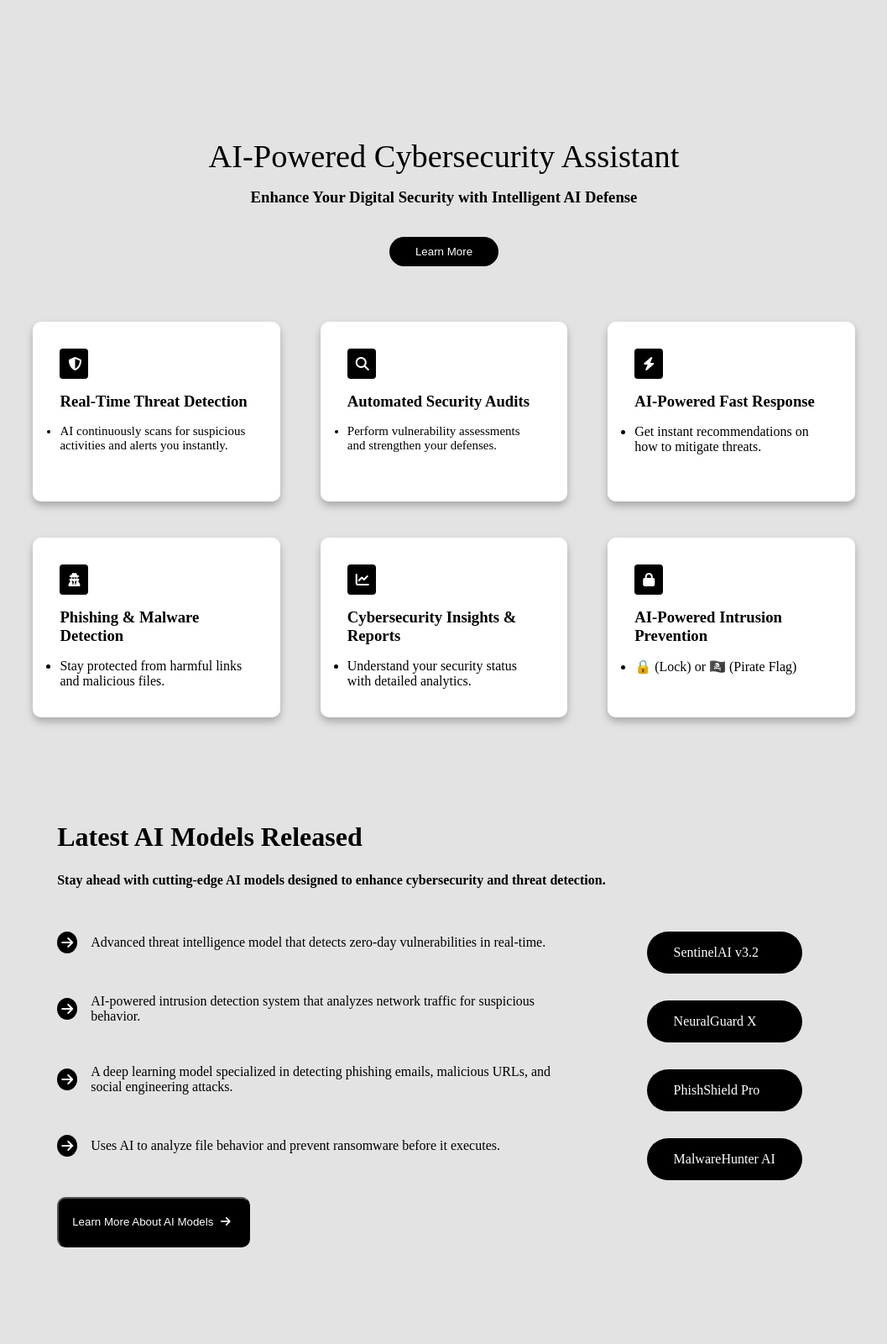
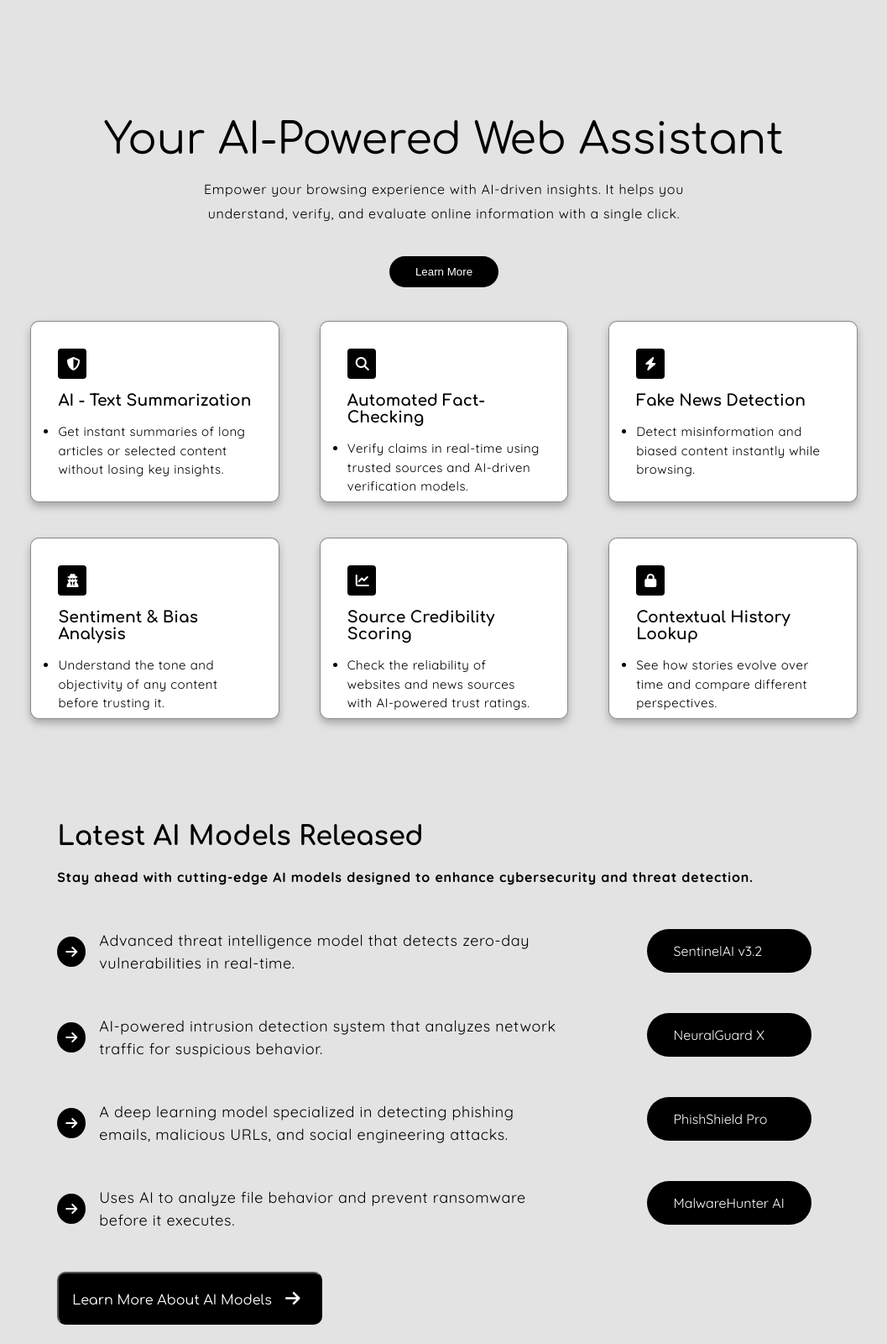
Before and after one commit to charantm7/landing-pages, a plain HTML site: page index.html in a window 1280 px wide. Shown: the part 740-2340 px from the top of the page at 84% size, without its empty margins (111-1168 px from the left). Drawn offline with nearby package versions, Linux system fonts and the light colour scheme; some packages are replaced by stand-ins of ours; a script that the page names is missing; a web font is replaced by a local one.

Commit message:
updated the font and animations

```diff
--- a/index.html
+++ b/index.html
@@ -3,12 +3,15 @@
   <head>
     <meta charset="UTF-8" />
     <meta name="viewport" content="width=device-width, initial-scale=1.0" />
-    <title>Document</title>
+    <title>Veritas AI</title>
     <script type="module" src="https://unpkg.com/@splinetool/viewer@1.9.82/build/spline-viewer.js"></script>
     <link rel="stylesheet" href="style.css" />
     <link rel="preconnect" href="https://fonts.googleapis.com" />
     <link rel="preconnect" href="https://fonts.gstatic.com" crossorigin />
-    <link href="https://fonts.googleapis.com/css2?family=Jersey+10&display=swap" rel="stylesheet" />
+    <link
+      href="https://fonts.googleapis.com/css2?family=Jersey+10&family=Space+Grotesk:wght@300..700&display=swap"
+      rel="stylesheet"
+    />
     <link rel="stylesheet" href="https://cdnjs.cloudflare.com/ajax/libs/aos/2.3.4/aos.css" />
     <!-- Font Awesome CDN -->
     <link rel="stylesheet" href="https://cdnjs.cloudflare.com/ajax/libs/font-awesome/6.5.1/css/all.min.css" />
@@ -31,69 +34,85 @@
     </nav>
     <main>
       <div class="landing1" data-aos="fade-up" data-aos-duration="2000">
-        <p style="font-size: 3vw">AI-Powered Cybersecurity Assistant</p>
-        <h3>Enhance Your Digital Security with Intelligent AI Defense</h3>
+        <p style="font-size: 4vw; font-weight: 5000px">Your AI-Powered Web Assistant</p>
+        <p
+          style="width: 45%; text-align: center; line-height: 1.8; font-size: 16px; letter-spacing: 0.7px"
+          class="quicksand"
+        >
+          Empower your browsing experience with AI-driven insights. It helps you understand, verify, and
+          evaluate online information with a single click.
+        </p>
         <button>Learn More</button>
       </div>
-      <div class="landing2">
-        <div class="card left-1" data-aos="fade-up" data-aos-duration="2000">
+      <div class="landing2" data-aos="fade-up" data-aos-duration="2000">
+        <div class="card left-1">
           <i class="fa-solid fa-shield-alt"></i>
-          <h3>Real-Time Threat Detection</h3>
+          <h3>AI - Text Summarization</h3>
           <ul>
-            <li style="font-size: 15px">
-              AI continuously scans for suspicious activities and alerts you instantly.
+            <li style="font-size: 15px; line-height: 1.5; letter-spacing: 0.5px" class="quicksand">
+              Get instant summaries of long articles or selected content without losing key insights.
             </li>
           </ul>
         </div>
-        <div class="card left-1" data-aos="fade-up" data-aos-duration="2000">
+        <div class="card left-1">
           <i class="fa-solid fa-search"></i>
-          <h3>Automated Security Audits</h3>
+          <h3>Automated Fact-Checking</h3>
           <ul>
-            <li style="font-size: 15px">Perform vulnerability assessments and strengthen your defenses.</li>
+            <li style="font-size: 15px; line-height: 1.5; letter-spacing: 0.5px" class="quicksand">
+              Verify claims in real-time using trusted sources and AI-driven verification models.
+            </li>
           </ul>
         </div>
-        <div class="card right-1" data-aos="fade-up" data-aos-duration="2000">
+        <div class="card right-1">
           <i class="fa-solid fa-bolt"></i>
-          <h3>AI-Powered Fast Response</h3>
+          <h3>Fake News Detection</h3>
           <ul>
-            <li>Get instant recommendations on how to mitigate threats.</li>
+            <li style="font-size: 15px; line-height: 1.5; letter-spacing: 0.5px" class="quicksand">
+              Detect misinformation and biased content instantly while browsing.
+            </li>
           </ul>
         </div>
       </div>
-      <div class="landing3">
-        <div class="card" data-aos="fade-up" data-aos-duration="2000">
+      <div class="landing3" data-aos="fade-up" data-aos-duration="2000">
+        <div class="card">
           <i class="fa-solid fa-user-secret"></i>
-          <h3>Phishing & Malware Detection</h3>
+          <h3>Sentiment & Bias Analysis</h3>
           <ul>
-            <li>Stay protected from harmful links and malicious files.</li>
+            <li style="font-size: 15px; line-height: 1.5; letter-spacing: 0.5px" class="quicksand">
+              Understand the tone and objectivity of any content before trusting it.
+            </li>
           </ul>
         </div>
-        <div class="card" data-aos="fade-up" data-aos-duration="2000">
+        <div class="card">
           <i class="fa-solid fa-chart-line"></i>
-          <h3>Cybersecurity Insights & Reports</h3>
+          <h3>Source Credibility Scoring</h3>
           <ul>
-            <li>Understand your security status with detailed analytics.</li>
+            <li style="font-size: 15px; line-height: 1.5; letter-spacing: 0.5px" class="quicksand">
+              Check the reliability of websites and news sources with AI-powered trust ratings.
+            </li>
           </ul>
         </div>
-        <div class="card" data-aos="fade-up" data-aos-duration="2000">
+        <div class="card">
           <i class="fa-solid fa-lock"></i>
-          <h3>AI-Powered Intrusion Prevention</h3>
+          <h3>Contextual History Lookup</h3>
           <ul>
-            <li>🔒 (Lock) or 🏴‍☠️ (Pirate Flag)</li>
+            <li style="font-size: 15px; line-height: 1.5; letter-spacing: 0.5px" class="quicksand">
+              See how stories evolve over time and compare different perspectives.
+            </li>
           </ul>
         </div>
       </div>
       <div class="landing4">
         <div class="top" data-aos="fade-up" data-aos-duration="2000">
-          <h1>Latest AI Models Released</h1>
-          <p>
+          <h1 class="comfort-zone">Latest AI Models Released</h1>
+          <p class="quicksand" style="letter-spacing: 0.8px">
             <b
               >Stay ahead with cutting-edge AI models designed to enhance cybersecurity and threat
               detection.</b
             >
           </p>
         </div>
-        <div class="bottom" data-aos="fade-up" data-aos-duration="2000">
+        <div class="bottom quicksand" data-aos="fade-up" data-aos-duration="2000">
           <div class="left">
             <div class="l-1">
               <i class="fa-solid fa-arrow-right"></i>
@@ -118,7 +137,9 @@
               <p>Uses AI to analyze file behavior and prevent ransomware before it executes.</p>
             </div>
             <div class="l-5">
-              <button>Learn More About AI Models <i class="fa-solid fa-arrow-right"></i></button>
+              <button class="comfort-zone">
+                Learn More About AI Models <i class="fa-solid fa-arrow-right"></i>
+              </button>
             </div>
           </div>
           <div class="right">
@@ -130,7 +151,7 @@
         </div>
       </div>
       <div class="landing5" data-aos="fade-up" data-aos-duration="2000">
-        <div class="tabs" data-aos="fade-up" data-aos-duration="2000">
+        <div class="tabs">
           <div class="tab active" onclick="switchTab(event, 'sentinel')">🛡️ SentinelAI</div>
           <div class="tab" onclick="switchTab(event, 'neuralguard')">🤖 NeuralGuard X</div>
           <div class="tab" onclick="switchTab(event, 'phishshield')">🔍 PhishShield Pro</div>
@@ -198,9 +219,13 @@
           <div class="left">
             <img src="logo1.png" alt="" />
 
-            <h3>AI Cybersecurity Assistant</h3>
-            <p>Empowering digital security with AI-driven threat detection and automated defense.</p>
-            <p>© 2025 AI Cybersecurity Assistant. All rights reserved.</p>
+            <h3 class="comfort-zone">AI Powered Web Assistant</h3>
+            <p class="quicksand" style="line-height: 1.5; letter-spacing: 0.5px">
+              Summarize. Fact-Check. Detect Fake News. Instantly.
+            </p>
+            <p class="quicksand" style="line-height: 1.5; letter-spacing: 0.5px">
+              © 2025 SYNDICATE. All rights reserved.
+            </p>
 
             <div class="logos">
               <a href="#"><i class="fa-brands fa-twitter"></i></a>
@@ -210,22 +235,22 @@
             </div>
           </div>
           <div class="right">
-            <div class="links">
-              <h4>Quick Links</h4>
+            <div class="links quicksand">
+              <h4 class="comfort-zone">Quick Links</h4>
               <a href="#">Home</a>
               <a href="#">About</a>
               <a href="#">FAQ</a>
               <a href="#">Features</a>
             </div>
-            <div class="services">
-              <h4>Services</h4>
+            <div class="services quicksand">
+              <h4 class="comfort-zone">Services</h4>
               <a href="#">Threat Detection</a>
               <a href="#">Security Audits</a>
               <a href="#">Fast Response</a>
               <a href="#">Threat Reports</a>
             </div>
-            <div class="Legal">
-              <h4>Legal</h4>
+            <div class="Legal quicksand">
+              <h4 class="comfort-zone">Legal</h4>
               <a href="#">Privacy Policy</a>
               <a href="#">Terms of Service</a>
               <a href="#">Contact Us</a>
--- a/style.scss
+++ b/style.scss
@@ -1,3 +1,4 @@
+@import url("https://fonts.googleapis.com/css2?family=Comfortaa:wght@300..700&family=Jersey+10&family=Oxanium:wght@200..800&family=Quicksand:wght@300..700&family=Roboto+Mono:ital,wght@0,100..700;1,100..700&family=Space+Grotesk:wght@300..700&family=Tomorrow:ital,wght@0,100;0,200;0,300;0,400;0,500;0,600;0,700;0,800;0,900;1,100;1,200;1,300;1,400;1,500;1,600;1,700;1,800;1,900&display=swap");
 * {
   padding: 0;
   margin: 0;
@@ -8,6 +9,20 @@
   font-weight: 400;
   font-style: normal;
 }
+.space-grotesk {
+  font-family: "Space Grotesk", sans-serif;
+  font-optical-sizing: auto;
+  font-style: normal;
+}
+.quicksand {
+  font-family: "Quicksand", sans-serif;
+  font-optical-sizing: auto;
+  font-style: normal;
+}
+.comfort-zone {
+  font-family: "Comfortaa", sans-serif;
+}
+
 html {
   ::-webkit-scrollbar {
     display: none;
@@ -63,6 +78,7 @@ body {
         color: rgb(26, 26, 26);
         position: relative;
         font-size: 2vw;
+        transition: transform 0.2s ease-in-out;
       }
       a:after {
         content: "";
@@ -77,6 +93,9 @@ body {
       a:hover:after {
         width: 100%;
         color: black;
+      }
+      a:hover {
+        transform: translateY(-5px);
       }
     }
   }
@@ -96,10 +115,11 @@ body {
       flex-direction: column;
       gap: 1rem;
       padding: 80px 0 0 0;
+      font-family: "Comfortaa", sans-serif;
 
       button {
         width: 130px;
-        height: 35px;
+
         border-radius: 20px;
         margin-top: 20px;
         background-color: black;
@@ -107,6 +127,7 @@ body {
         cursor: pointer;
         border: none;
         transition: transform 0.2s ease-in;
+        padding: 0.7rem;
       }
 
       button:hover {
@@ -122,6 +143,7 @@ body {
       gap: 3rem;
       height: 300px;
       align-items: center;
+      font-family: "Comfortaa", sans-serif;
       .card {
         padding: 2rem;
         box-shadow: 0 5px 10px rgb(168, 168, 168);
@@ -133,6 +155,9 @@ body {
         display: flex;
         gap: 1rem;
         flex-direction: column;
+        transition: transform 0.3s ease-in-out;
+        border: 0.1px solid rgba(0, 0, 0, 0.465);
+        cursor: pointer;
         i {
           background-color: black;
           padding: 10px;
@@ -145,7 +170,7 @@ body {
         }
       }
       .card:hover {
-        transform: scale(1.1);
+        transform: scale(1.05);
       }
     }
     .landing3 {
@@ -156,6 +181,7 @@ body {
       gap: 3rem;
       height: 300px;
       align-items: first baseline;
+      font-family: "Comfortaa", sans-serif;
       .card {
         padding: 2rem;
         box-shadow: 0 5px 10px rgb(168, 168, 168);
@@ -167,6 +193,9 @@ body {
         display: flex;
         gap: 1rem;
         flex-direction: column;
+        transition: transform 0.3s ease-in-out;
+        border: 0.1px solid rgba(0, 0, 0, 0.465);
+        cursor: pointer;
         i {
           background-color: black;
           padding: 10px;
@@ -176,20 +205,22 @@ body {
         }
       }
       .card:hover {
-        transform: scale(1.1);
+        transform: scale(1.05);
       }
     }
     .landing4 {
       width: 100%;
-      height: 500px;
+      height: 650px;
       display: flex;
       flex-direction: column;
       gap: 2rem;
       margin-top: 3%;
+      // border: 1px solid black;
+
       .top {
         display: flex;
         flex-direction: column;
-        gap: 1.5rem;
+        gap: 1.3rem;
         margin-left: 14%;
       }
       .bottom {
@@ -206,7 +237,7 @@ body {
           i {
             background-color: black;
             color: white;
-            padding: 5px;
+            padding: 10px;
             border-radius: 50%;
           }
 
@@ -214,26 +245,49 @@ body {
             display: flex;
             align-items: center;
             gap: 1rem;
+            p {
+              font-size: 18px;
+              line-height: 1.5;
+              letter-spacing: 0.6px;
+            }
           }
           .l-5 {
             button {
-              padding: 1rem;
+              padding: 0.6rem 1rem;
               background-color: black;
               color: white;
               border-radius: 10px;
               transition: transform 0.2s ease-in;
+              font-size: medium;
+              align-items: center;
+              cursor: pointer;
+              i {
+                display: inline-block;
+                animation: moveArrow 1.5s infinite alternate ease-in-out;
+                font-size: 20px;
+              }
+              @keyframes moveArrow {
+                0%,
+                100% {
+                  transform: translateX(0);
+                }
+                50% {
+                  transform: translateX(10px);
+                }
+              }
             }
             button:hover {
-              transform: translateX(5px);
+              transform: translateX(10px);
             }
           }
         }
         .right {
           display: flex;
           flex-direction: column;
-          gap: 2rem;
+          gap: 3rem;
           margin-left: 8%;
           margin-top: 20px;
+          cursor: pointer;
           p {
             background-color: black;
             color: white;
@@ -291,11 +345,12 @@ body {
       }
     }
     .footer {
-      height: 300px;
+      height: 330px;
       position: absolute;
       background-color: #e3e3e3;
       width: 95%;
       padding: 2rem;
+
       .footer-1 {
         border-top: 1px solid black;
         padding: 2rem;
@@ -323,7 +378,7 @@ body {
               cursor: pointer;
               font-size: 20px;
               transition: transform 0.2s ease-in;
-              margin-top: 40px;
+              margin-top: 30px;
             }
             i:hover {
               transform: translateY(-7px);
```
Also changed, not shown: a.html (added, +35 -0 lines), style.css, 1 other file.
